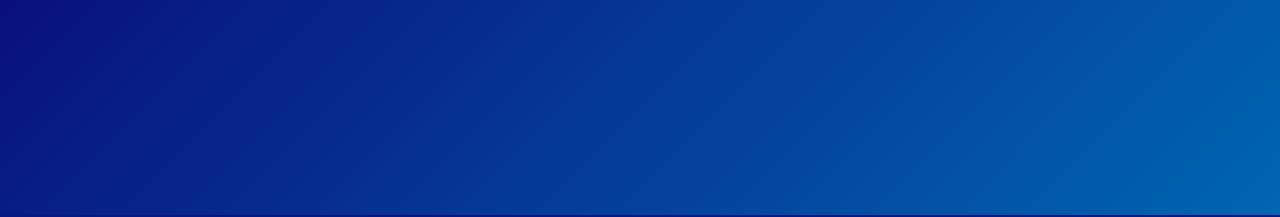
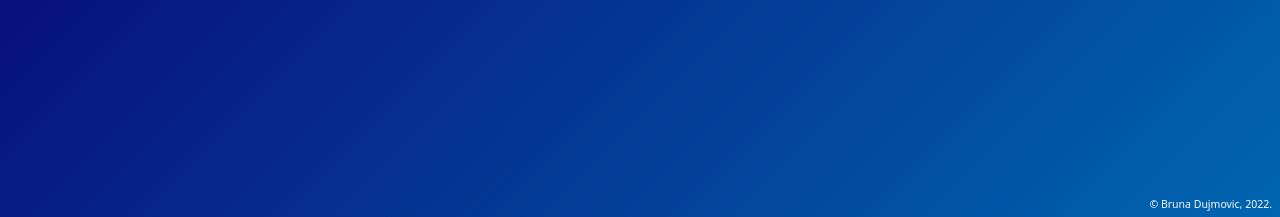
Before and after one commit to yetra/scrapedin-jobs, a Flask app: template app/templates/jobs.html in a window 1280 px wide. Shown: the part 805-1022 px from the top of the page. Run offline with Flask 2, Linux system fonts and the light colour scheme; the template is opened without the code that fills it, so the values that code supplies are empty.

Commit message:
Add footer to jobs page

```diff
--- a/app/static/jobs.css
+++ b/app/static/jobs.css
@@ -25,3 +25,9 @@ html, body {
   height: 100vh;
   overflow: scroll;
 }
+
+footer {
+  margin: .25rem .5rem .25rem .5rem;
+  font-size: .75rem;
+  text-align: right;
+}
--- a/app/templates/jobs.html
+++ b/app/templates/jobs.html
@@ -171,7 +171,7 @@
           <button class="btn btn-danger me-2" type="submit">Search</button>
         </form>
       </div>
-      <div class="row pb-4">
+      <div class="row">
         <div class="col">
           <div class="list-group" id="job-list" role="tablist">
           </div>
@@ -183,6 +183,9 @@
       </div>
     </div>
   </main>
+  <footer class="text-light">
+    <small>&copy; Bruna Dujmovic, 2022.</small>
+  </footer>
   <script src="https://cdn.jsdelivr.net/npm/bootstrap@5.2.2/dist/js/bootstrap.bundle.min.js"
           integrity="sha384-OERcA2EqjJCMA+/3y+gxIOqMEjwtxJY7qPCqsdltbNJuaOe923+mo//f6V8Qbsw3"
           crossorigin="anonymous">
```
